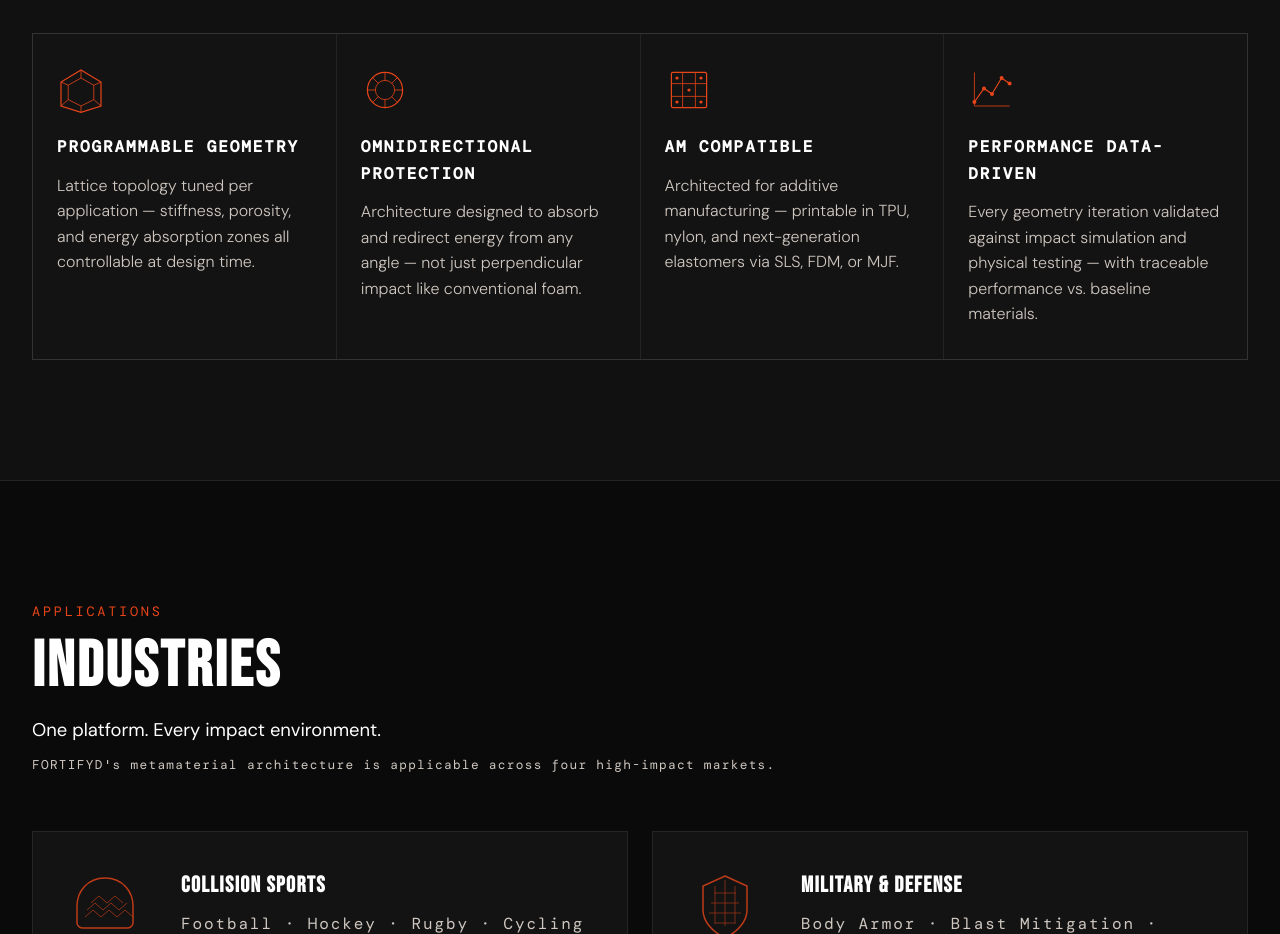
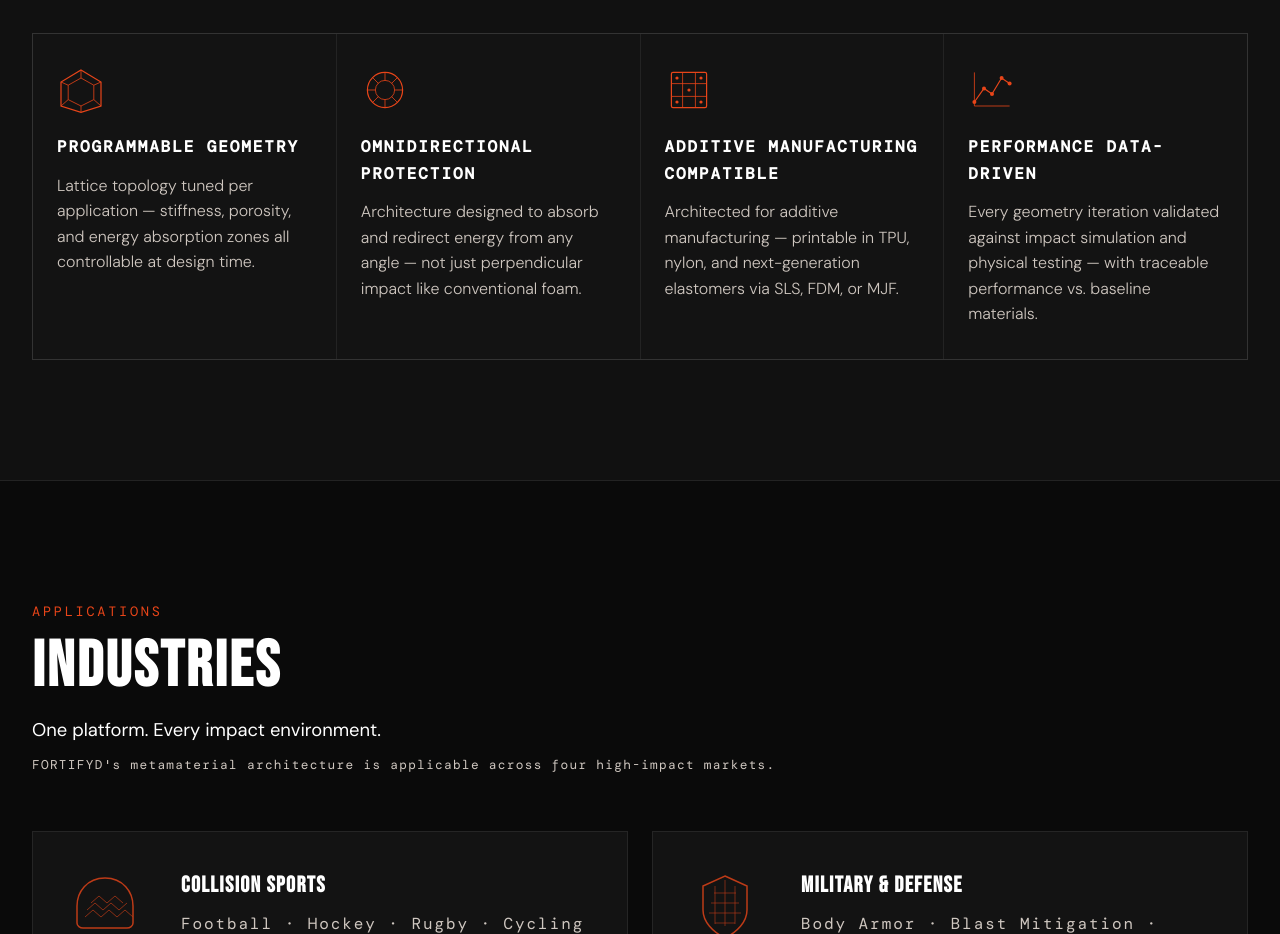
Before and after one commit to astv99/fortifyd, a plain HTML site: page index.html in a window 1280 px wide. Shown: the part 1740-2674 px from the top of the page. Drawn offline with nearby package versions, Linux system fonts and the light colour scheme; a web font is replaced by a local one.

Commit message:
expanded AM acronym in feature cards

```diff
--- a/index.html
+++ b/index.html
@@ -120,7 +120,7 @@
           <div class="feature-icon">
             <svg viewBox="0 0 60 60" xmlns="http://www.w3.org/2000/svg"><rect x="8" y="8" width="44" height="44" rx="2" fill="none" stroke="currentColor" stroke-width="1.5"/><line x1="8" y1="22" x2="52" y2="22" stroke="currentColor" stroke-width="1"/><line x1="8" y1="38" x2="52" y2="38" stroke="currentColor" stroke-width="1"/><line x1="22" y1="8" x2="22" y2="52" stroke="currentColor" stroke-width="1"/><line x1="38" y1="8" x2="38" y2="52" stroke="currentColor" stroke-width="1"/><circle cx="15" cy="15" r="2" fill="currentColor"/><circle cx="30" cy="30" r="2" fill="currentColor"/><circle cx="45" cy="45" r="2" fill="currentColor"/><circle cx="15" cy="45" r="2" fill="currentColor"/><circle cx="45" cy="15" r="2" fill="currentColor"/></svg>
           </div>
-          <h3>AM Compatible</h3>
+          <h3>Additive Manufacturing Compatible</h3>
           <p>Architected for additive manufacturing — printable in TPU, nylon, and next-generation elastomers via SLS, FDM, or MJF.</p>
         </div>
         <div class="feature-card">
```
